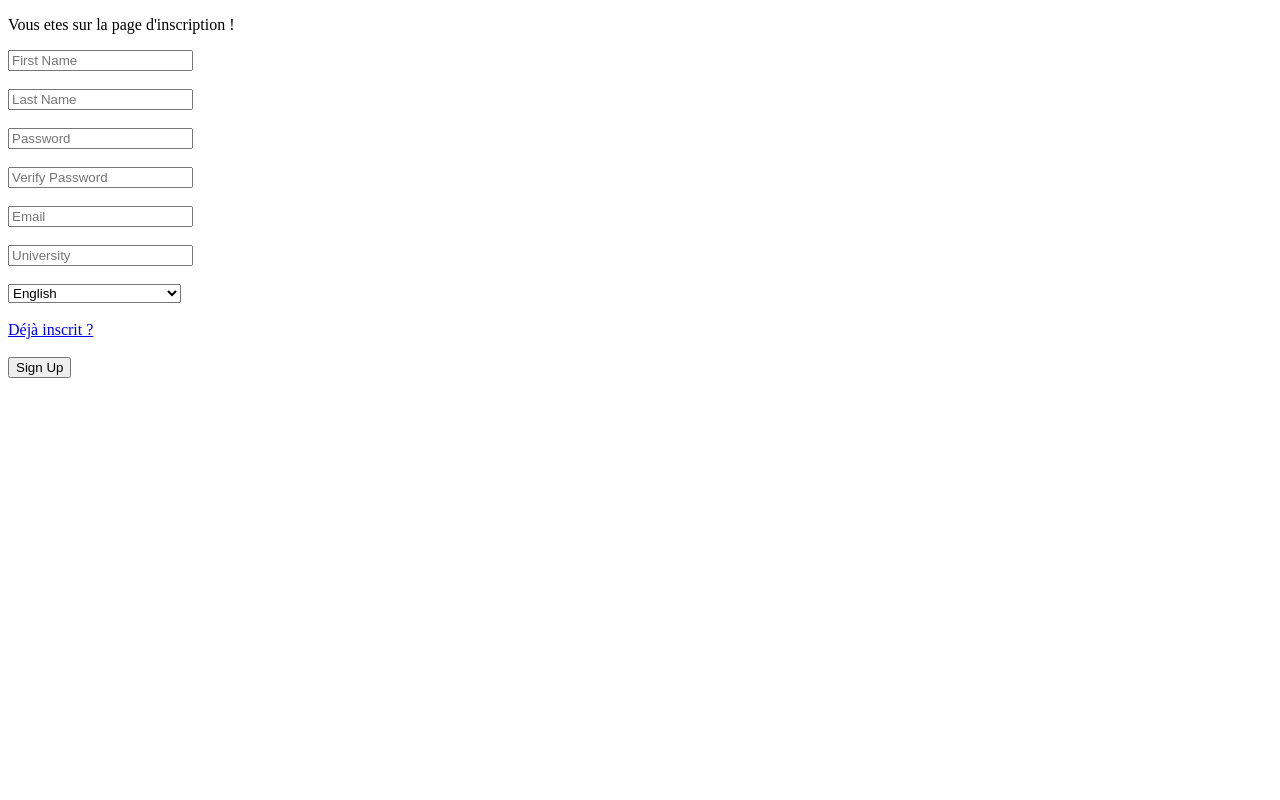
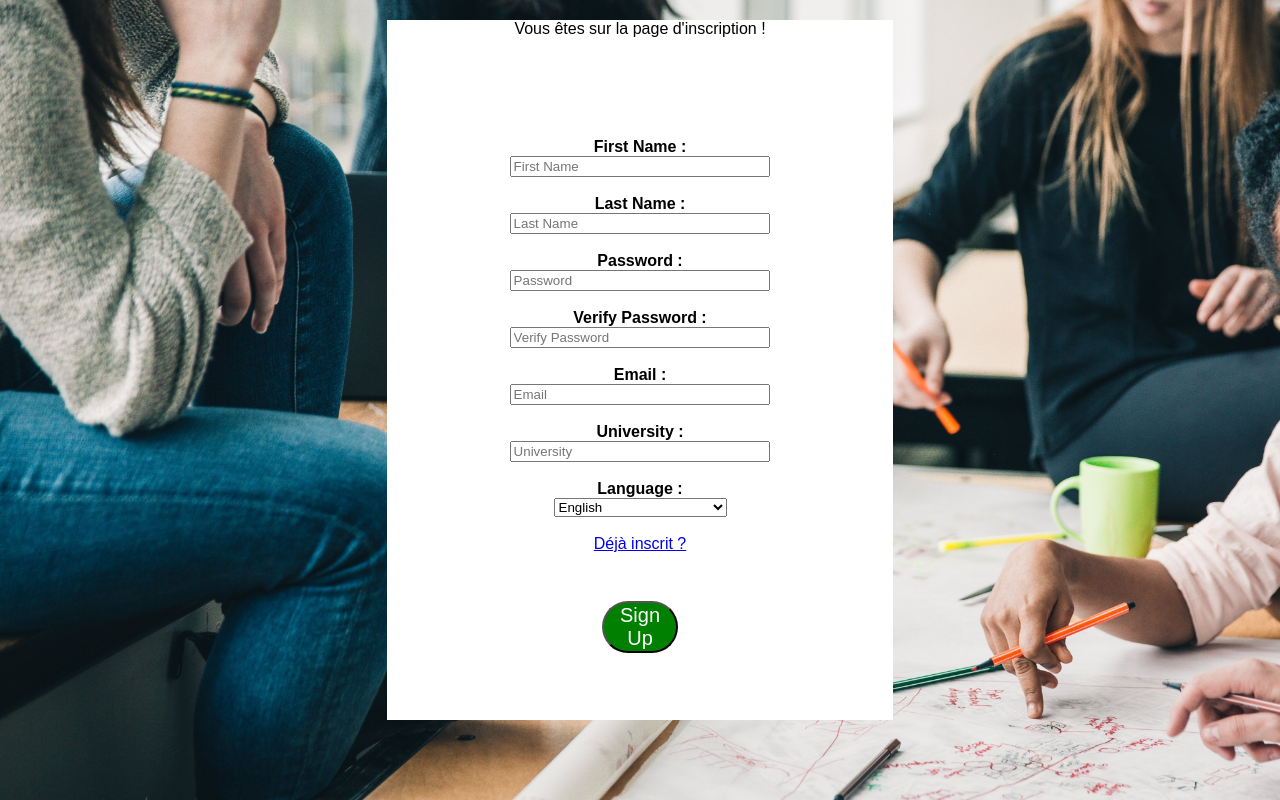
Before and after one commit to RaphaelCadillat/ProjetTransverseL2, a PHP site: page /ProjetTransverseL2/signup.php in a window 1280 px wide. Run offline with PHP 8.4, Linux system fonts and the light colour scheme.

Commit message:
Ajout de signup

```diff
--- /dev/null
+++ b/SocialNetwork/signup.css
@@ -0,0 +1,50 @@
+html{
+    background-image: url("image/titre.jpg");
+    width:auto;
+    height: auto;
+    background-size: cover;
+    }
+body
+{
+    overflow : hidden;
+}
+
+button{
+    font-family:Arial, Helvetica, sans-serif;
+    color: white;
+    background-color: green;
+    font-size: 20px;
+    display: block;
+    margin:auto;
+    height: 5%;
+    width: 15%;
+    margin-top: 30px;
+    margin-bottom: 50px;
+    border-radius: 40px 40px 40px 40px;
+}
+
+p
+{
+    margin-top: 20px;
+    text-align: center;
+}
+.inscription
+{
+    margin: auto;
+    background-color: white;
+    width: 40%;
+    height: 700px;
+    font-family: Arial, Helvetica, sans-serif;
+    text-align: center;
+}
+
+input{
+    width: 50%;
+    display: block;
+    margin: auto;
+    height: 25%;
+}
+form{
+    margin-top: 100px;
+    margin-bottom: 100px;
+}
--- a/SocialNetwork/signup.php
+++ b/SocialNetwork/signup.php
@@ -3,36 +3,37 @@
     <head>
         <meta charset = "utf-8" />
         <title>Social Network</title>
-
+        <link rel="stylesheet"href="signup.css" />
     </head>
     <body>
-        <p>Vous etes sur la page d'inscription !</p>
+    <div class ="inscription">
+        <p>Vous êtes sur la page d'inscription !</p>
         <form action="" method="post">
-
+        <strong > First Name : </strong><br>
             <div>
             <input type="text" name="fname_user" placeholder="First Name" required="required">
             </div><br>
-
+            <strong > Last Name : </strong><br>
             <div>
             <input type="text" name="lname_user" placeholder="Last Name" required="required">
             </div><br>
-
+            <strong > Password : </strong><br>
             <div>
             <input id="password" type="password" name="pass_user" placeholder="Password" required="required">
             </div><br>
-
+            <strong > Verify Password : </strong><br>
             <div>
             <input id="verif_pass_user" type="password" name="verif_pass_user" placeholder="Verify Password" required="required">
             </div><br>
-
+            <strong > Email : </strong><br>
             <div>
             <input id="email" type="email" name="mail_user" placeholder="Email" required="required">
             </div><br>
-
+            <strong > University : </strong><br>
             <div>
             <input type="text" name="univ_user" placeholder="University" required="required">
             </div><br>
-
+            <strong > Language : </strong><br>
             <div>
             <select name="lang_user" required="required">
                 <option disabled>Select your first language</option>
@@ -52,5 +53,6 @@
             <button id="signup" name="sign_up">Sign Up</button>
             <?php include("insert_user.php"); ?>
         </form>
+    </div>
     </body>
 </html>
```
